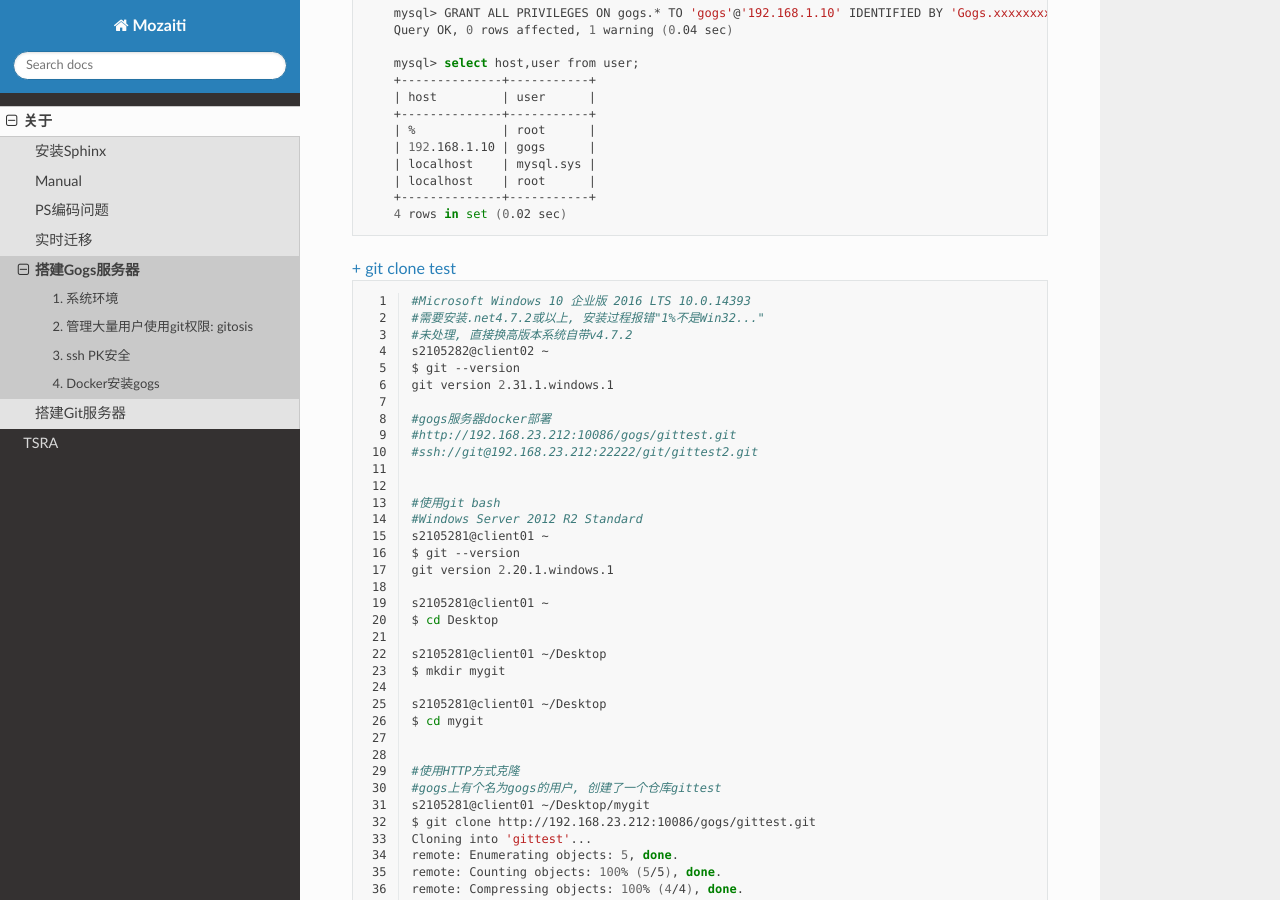
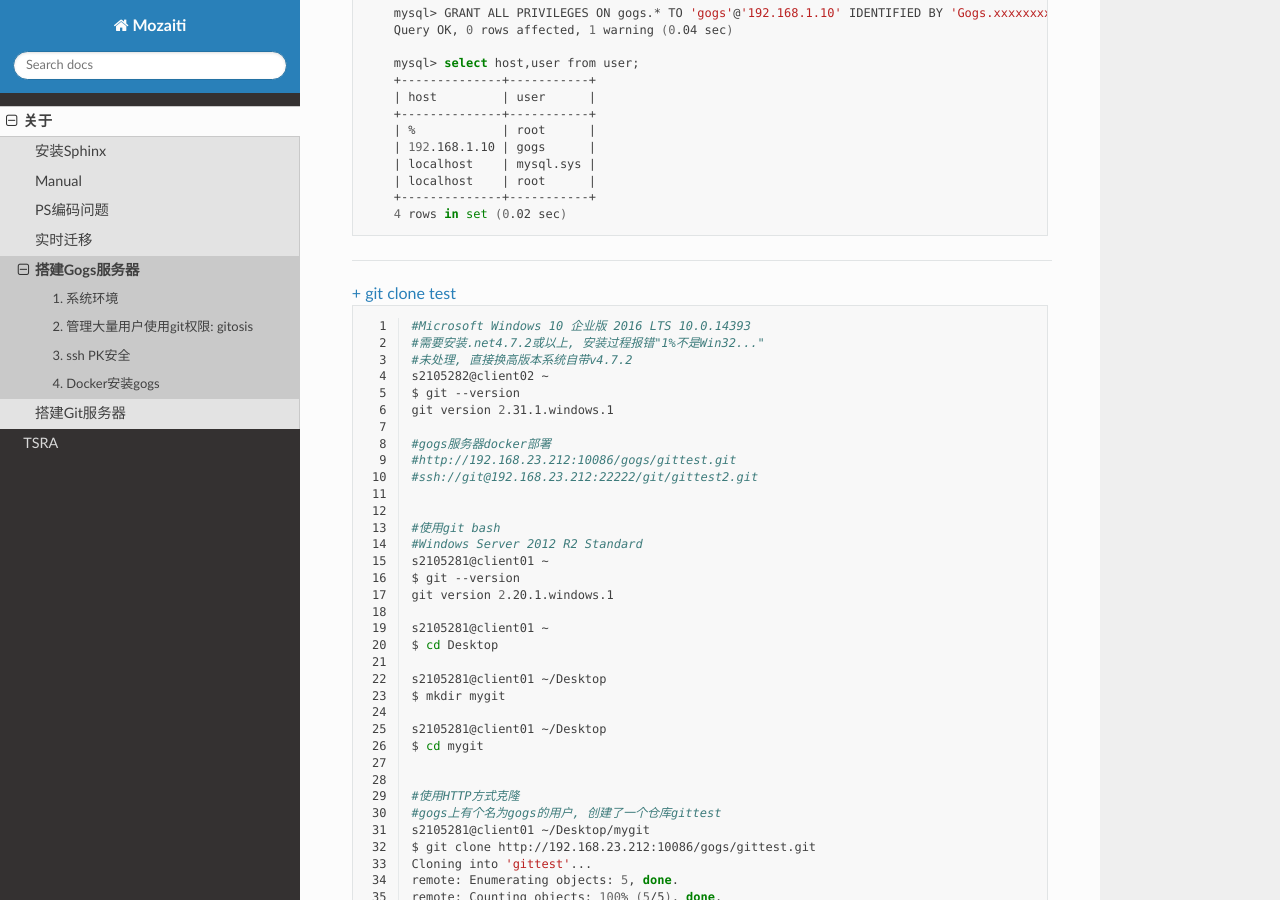
Before and after one commit to timhuang5129/mozaiti, a Sphinx documentation site: the page built from source/about/docs/gogs.rst, in a window 1280 px wide and 900 px high, scrolled down 1883 px. Built offline with Sphinx 7.4.7 and the Read the Docs theme 2.0.0, drawn with Linux system fonts in a browser that asks for light colours; pages that are not in the unit, such as notebooks, are missing from menus.

Commit message:
Update gogs.rst

```diff
--- a/source/about/docs/gogs.rst
+++ b/source/about/docs/gogs.rst
@@ -101,6 +101,11 @@
 	    +--------------+-----------+
 	    4 rows in set (0.02 sec)
 
+
+
+.. raw:: html
+
+	<hr width="700" size="20"/>
 
 .. hidden-code-block:: bash
         :starthidden: False
```
